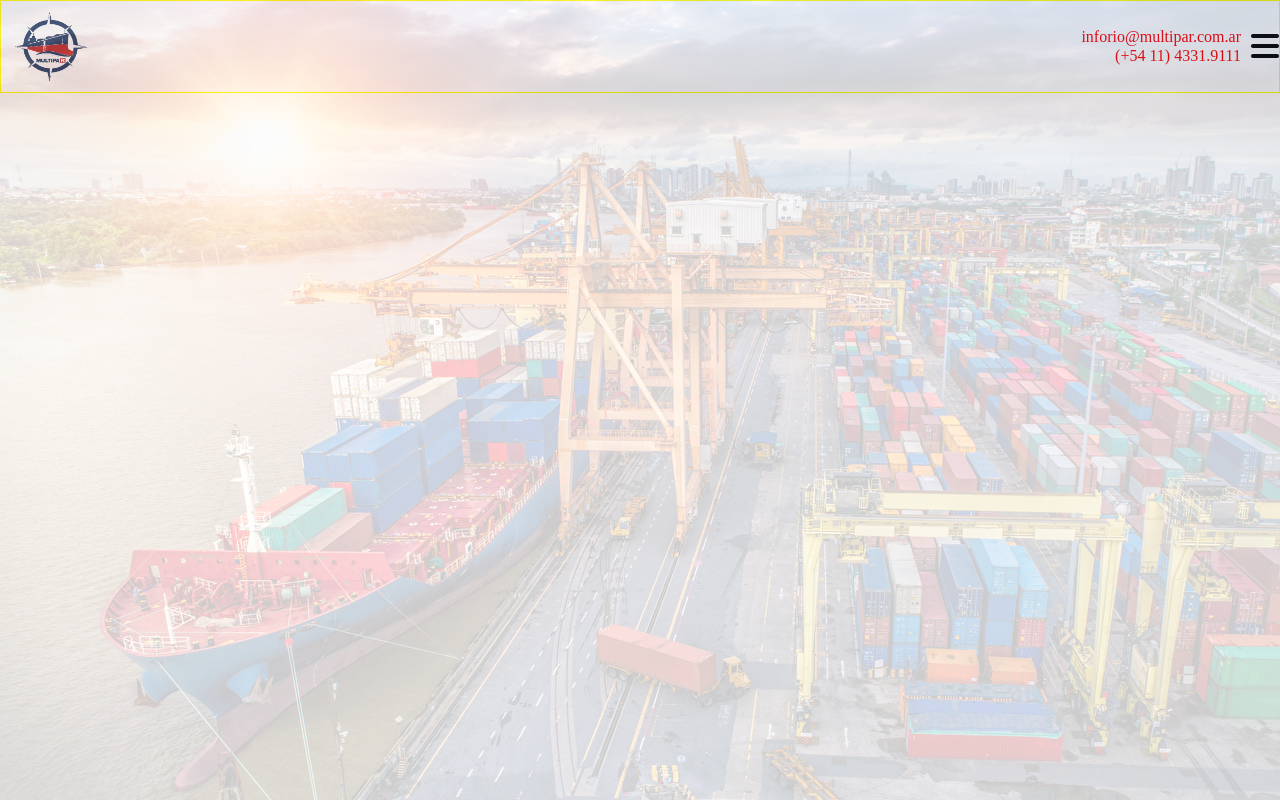
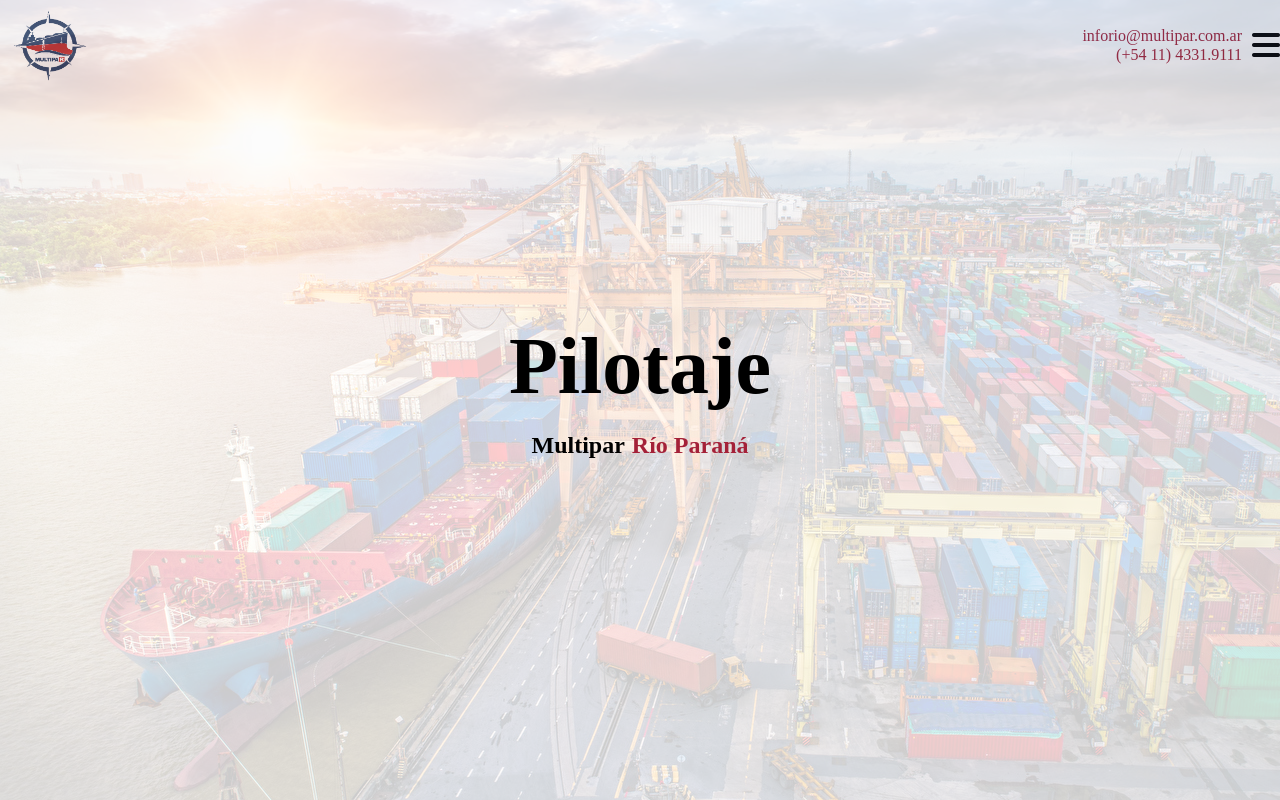
Before and after one commit to facundoacostayl/multipar-sa, a PHP site: page / in a window 1280 px wide. Run offline with PHP 8.4, Linux system fonts and the light colour scheme; some libraries are stand-ins or nearby versions.

Commit message:
Hero titles BETA added

```diff
--- /dev/null
+++ b/css/colors.css
@@ -0,0 +1,3 @@
+
+
+/*# sourceMappingURL=colors.css.map */
--- a/css/style.css
+++ b/css/style.css
@@ -4,7 +4,6 @@ header .hero {
   width: 100%;
 }
 header .hero nav .content {
-  border: 1px solid yellow;
   display: flex;
   justify-content: space-between;
   align-items: center;
@@ -22,10 +21,33 @@ header .hero nav .nav-right .nav-info {
   text-align: right;
 }
 header .hero nav .nav-right .nav-info p {
-  color: red;
+  color: #a42138;
 }
 header .hero nav .nav-right i {
   font-size: 2rem;
+}
+header .hero-content {
+  height: 100%;
+  width: 100%;
+  position: absolute;
+  top: 0;
+  left: 0;
+  display: flex;
+  flex-direction: column;
+  align-items: center;
+  justify-content: center;
+}
+header .hero-content h1 {
+  font-size: 5rem;
+  margin: 0;
+}
+header .hero-content .hero-subtitle {
+  display: flex;
+  flex-direction: row;
+  gap: 7px;
+}
+header .hero-content .hero-subtitle h2:last-child {
+  color: #a42138;
 }
 
 .hero::before {
--- a/index.html
+++ b/index.html
@@ -16,6 +16,8 @@
     <div class="container">
       <header>
         <div class="hero">
+
+
           <nav>
             <div class="content">
               <img src="./img/logo-slide-2-01-1.png" alt="logo-multipar-sa" />
@@ -28,6 +30,15 @@
               </div>
             </div>
           </nav>
+
+          <div class="hero-content">
+            <h1>Pilotaje</h1>
+            <div class="hero-subtitle">
+                <h2>Multipar</h2>
+                <h2>Río Paraná</h2>
+            </div>
+          </div>
+
         </div>
       </header>
     </div>
--- /dev/null
+++ b/sass/colors.scss
@@ -0,0 +1,2 @@
+$red: #a42138;
+$dark: #3c3b3b;
--- a/sass/style.scss
+++ b/sass/style.scss
@@ -10,7 +10,6 @@
 
             nav {
                 .content {
-                    border: 1px solid yellow;
                     display: flex;
                     justify-content:space-between;
                     align-items: center;
@@ -33,7 +32,7 @@
                         text-align: right;
 
                         p {
-                            color: red;
+                            color: #a42138;
                         }
                     }
 
@@ -45,6 +44,35 @@
                 }
             }
         }
+
+        .hero-content {
+            height: 100%;
+            width: 100%;
+            position: absolute;
+            top: 0;
+            left: 0;
+            display: flex;
+            flex-direction: column;
+            align-items: center;
+            justify-content: center;
+
+            h1 {
+                font-size: 5rem;
+                margin: 0;
+            }
+
+            .hero-subtitle {
+                display: flex;
+                flex-direction: row;
+                gap: 7px;
+
+                h2:last-child {
+                    color: #a42138;
+                }
+            }
+
+        }
+
     }
 
     .hero::before {
```
Also changed, not shown: 2 other files.
